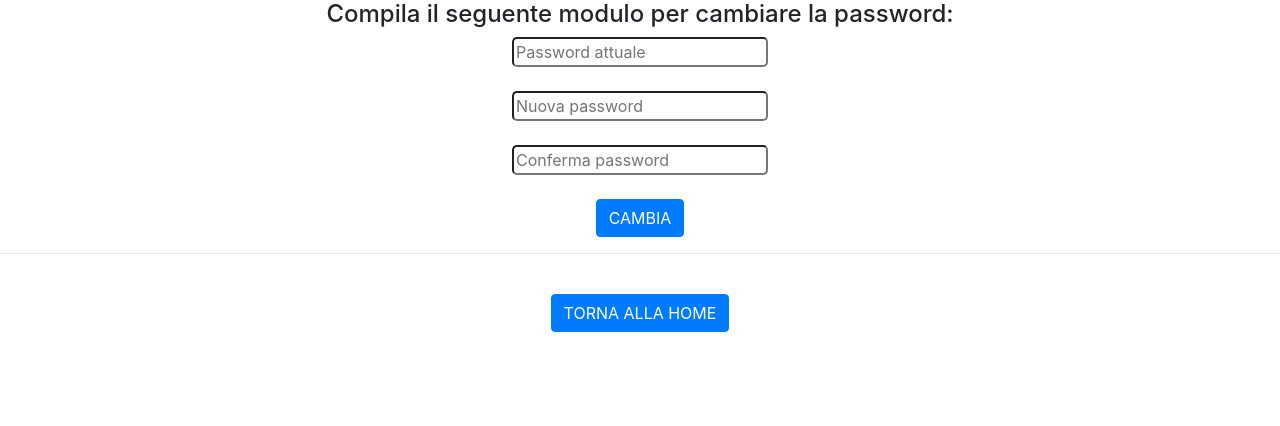
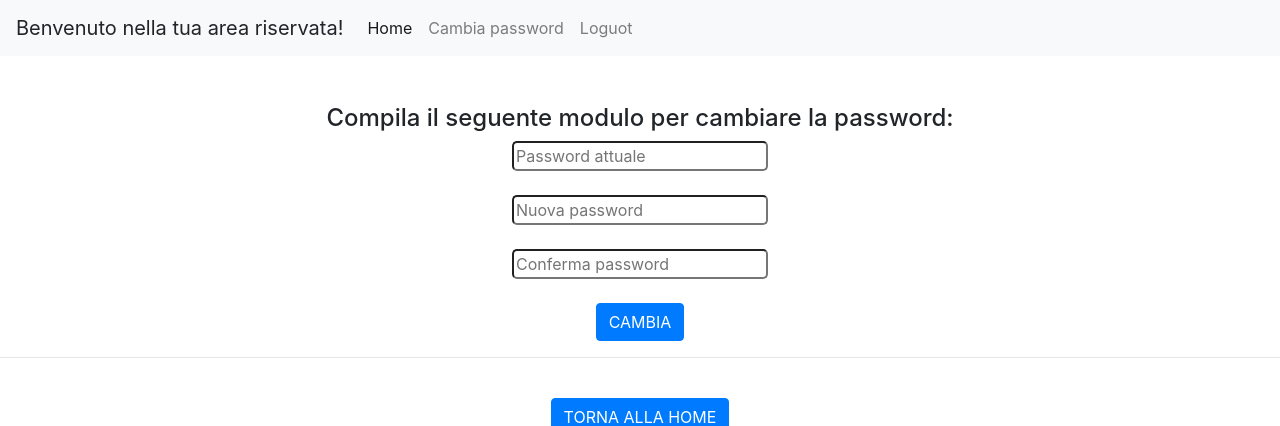
Before and after one commit to Gallja/Events-Project, a PHP site: page /home_admin/cambio_pw.php in a window 1280 px wide. Shown: the top 426 px of the page. Run offline with PHP 8.4, Linux system fonts and the light colour scheme; the visitor is signed in with stand-in values (Sample User, id 1).

Commit message:
add navbar

```diff
--- a/backend/web app/pagine/home_admin/cambio_pw.php
+++ b/backend/web app/pagine/home_admin/cambio_pw.php
@@ -12,6 +12,30 @@
         <?php
             include_once('../../script/check_login.php');
         ?>
+            <nav class="navbar navbar-expand-lg navbar-light bg-light">
+                <a class="navbar-brand"">Benvenuto nella tua area riservata!</a>
+                <button class="navbar-toggler" type="button" data-toggle="collapse" data-target="#navbarSupportedContent" aria-controls="navbarSupportedContent" aria-expanded="false" aria-label="Toggle navigation">
+                    <span class="navbar-toggler-icon"></span>
+                </button>
+
+                <div class="collapse navbar-collapse" id="navbarSupportedContent">
+                    <ul class="navbar-nav mr-auto">
+                        <li class="nav-item active">
+                            <a class="nav-link" href="home_admin.php">Home</a>
+                        </li>
+                        <li class="nav-item">
+                            <a class="nav-link" href="cambio_pw.php">Cambia password</a>
+                        </li>
+                        <li class="nav-item">
+                            <a class="nav-link" href="../../script/logout.php">Loguot</a>
+                        </li>
+                    </ul>
+                </div>
+            </nav>
+
+            <br>
+            <br>
+
             <div id = "centro">
 
                 <h4>Compila il seguente modulo per cambiare la password:</h4>
```
Also changed, not shown: backend/web app/pagine/home_admin/home_admin.php (+29 -2 lines), backend/web app/style/style.css (+10 -5 lines).
